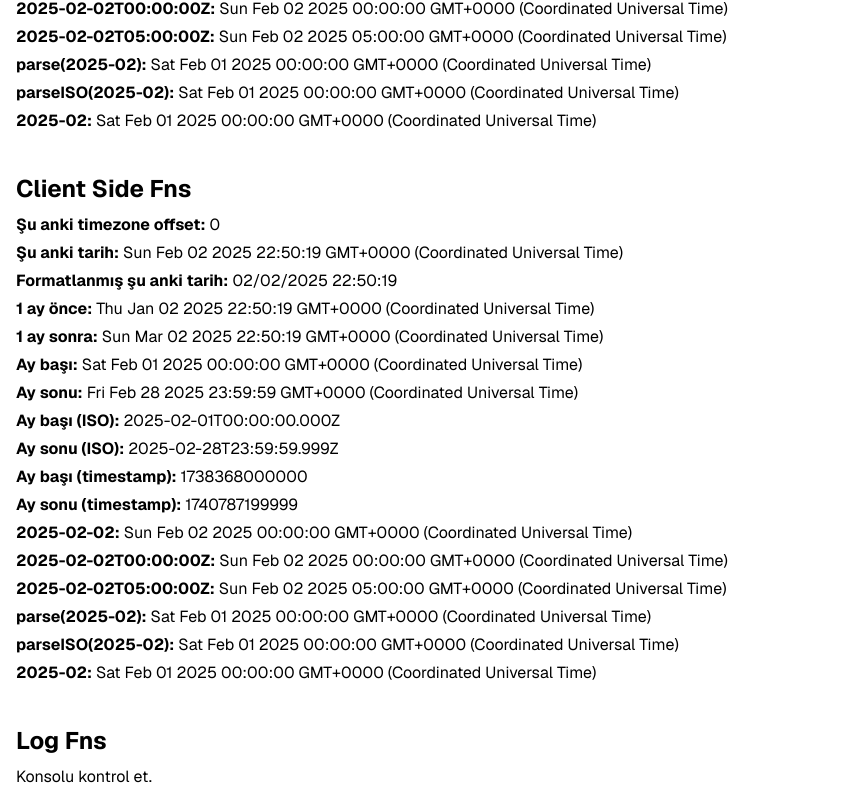
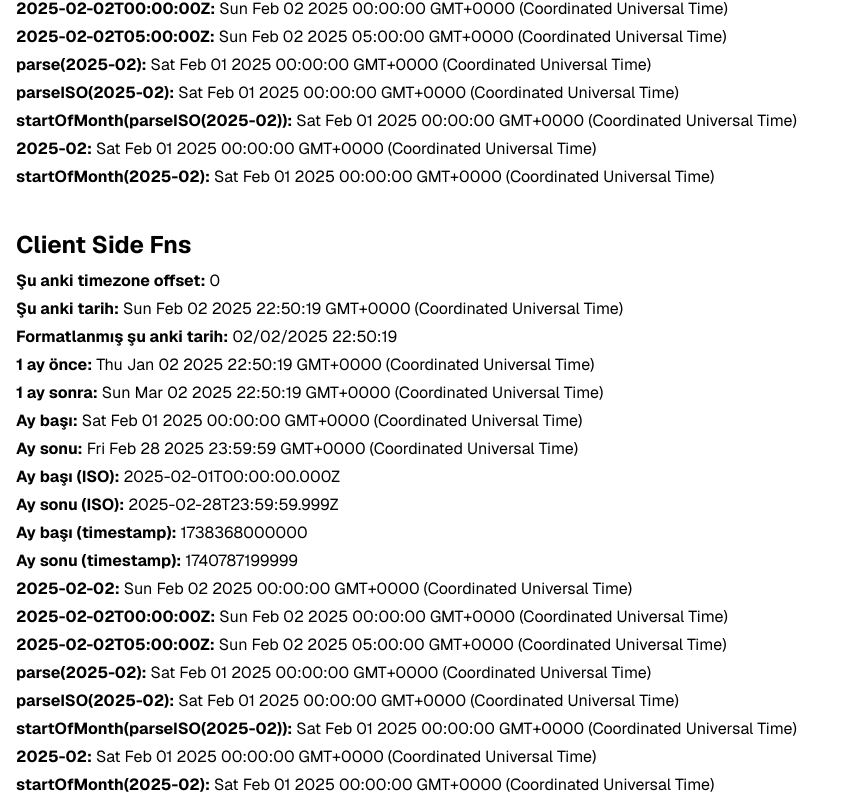
Before and after one commit to mehmetext/date-fns-next, a Next.js app: page / in a window 1280 px wide. Shown: the part 779-1574 px from the top of the page, without its empty margins (0-844 px from the left). Built offline with nearby package versions, Linux system fonts and the light colour scheme.

Commit message:
feat: add startOfMonth to parse functions

```diff
--- a/src/app/components/client-side-fns.tsx
+++ b/src/app/components/client-side-fns.tsx
@@ -70,7 +70,15 @@ export default function ClientSideFns() {
           <b>parseISO(2025-02):</b> {parseISO("2025-02").toString()}
         </p>
         <p>
+          <b>startOfMonth(parseISO(2025-02)):</b>{" "}
+          {startOfMonth(parseISO("2025-02")).toString()}
+        </p>
+        <p>
           <b>2025-02:</b> {new Date("2025-02").toString()}
+        </p>
+        <p>
+          <b>startOfMonth(2025-02):</b>{" "}
+          {startOfMonth(new Date("2025-02")).toString()}
         </p>
       </div>
     </div>
--- a/src/app/components/server-side-fns.tsx
+++ b/src/app/components/server-side-fns.tsx
@@ -70,7 +70,15 @@ export default function ServerSideFns() {
           <b>parseISO(2025-02):</b> {parseISO("2025-02").toString()}
         </p>
         <p>
+          <b>startOfMonth(parseISO(2025-02)):</b>{" "}
+          {startOfMonth(parseISO("2025-02")).toString()}
+        </p>
+        <p>
           <b>2025-02:</b> {new Date("2025-02").toString()}
+        </p>
+        <p>
+          <b>startOfMonth(2025-02):</b>{" "}
+          {startOfMonth(new Date("2025-02")).toString()}
         </p>
       </div>
     </div>
```
